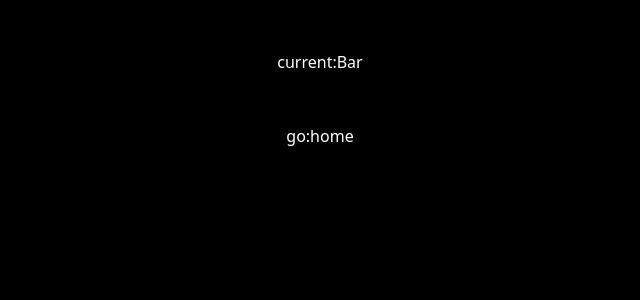
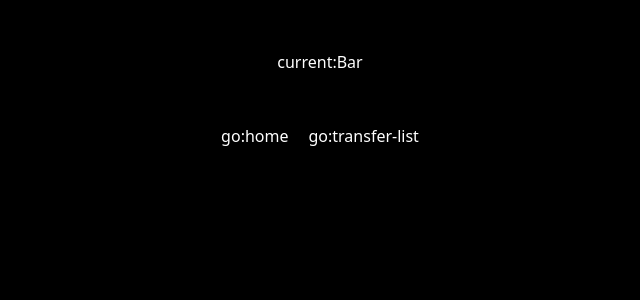
Before and after one commit to hnustwjj/react-starport, a React (Vite) app: page /bar in a window 1280 px wide. Shown: the top 300 px of the page, without its empty margins (320-960 px from the left). Built offline with nearby package versions, Linux system fonts and the light colour scheme.

Commit message:
UI整理

```diff
--- a/src/pages/TransferList.tsx
+++ b/src/pages/TransferList.tsx
@@ -29,8 +29,9 @@ const TransferList = memo(() => {
           go:bar
         </Link>
       </nav>
+      <div my='10'> 试试看点击图片会发生什么</div>
       <div flex='~'>
-        <div className='flex flex-col items-center'>
+        <div className='flex flex-col items-center w-60 mr-5'>
           <span>ListA</span>
           {listA.map(item => (
             <FloatProxy
@@ -44,7 +45,7 @@ const TransferList = memo(() => {
             />
           ))}
         </div>
-        <div className='flex flex-col items-center'>
+        <div className='flex flex-col items-center w-60'>
           <span>ListB</span>
           {listB.map(item => (
             <FloatProxy
--- a/src/pages/bar.tsx
+++ b/src/pages/bar.tsx
@@ -13,6 +13,12 @@ const Bar = memo(() => {
           >
             go:home
           </Link>
+          <Link
+            to='/transfer-list'
+            className='px-10px py-5px rounded-md text-white no-underline'
+          >
+            go:transfer-list
+          </Link>
         </nav>
       </div>
     </>
```
